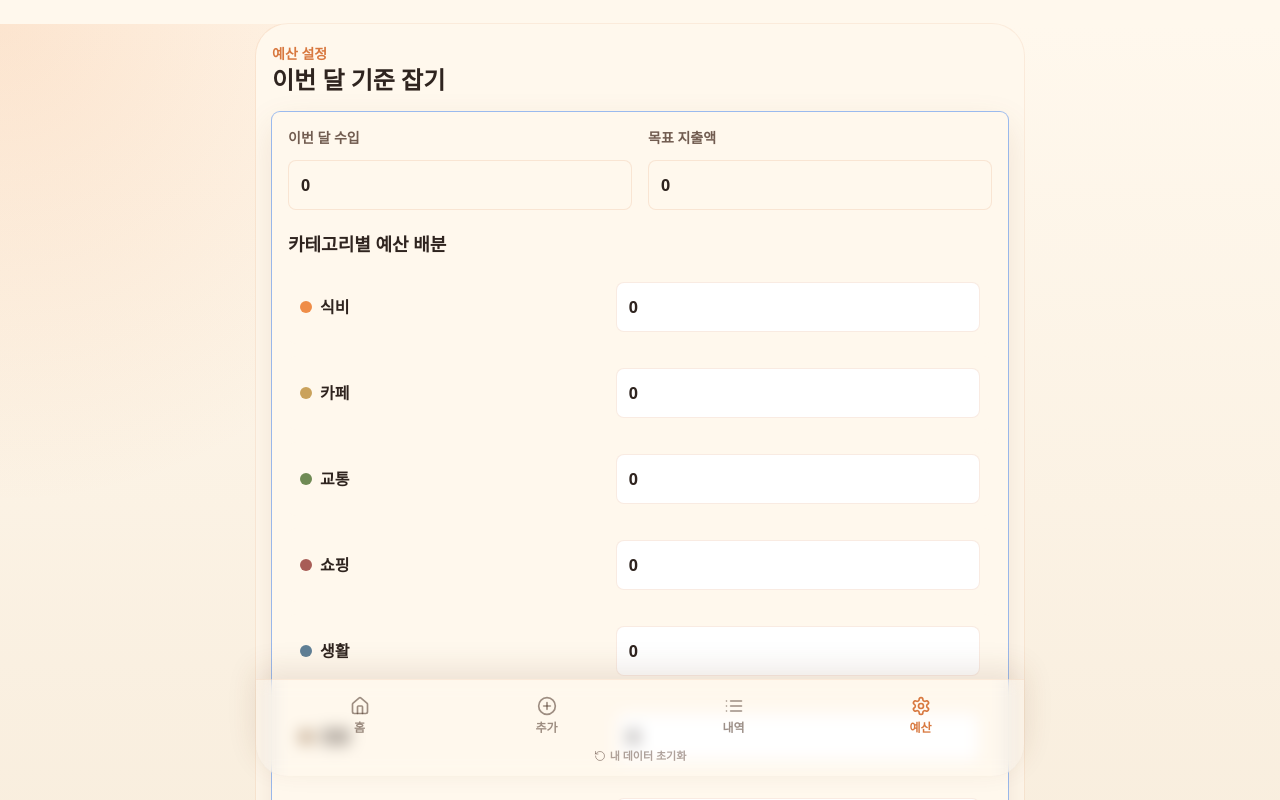
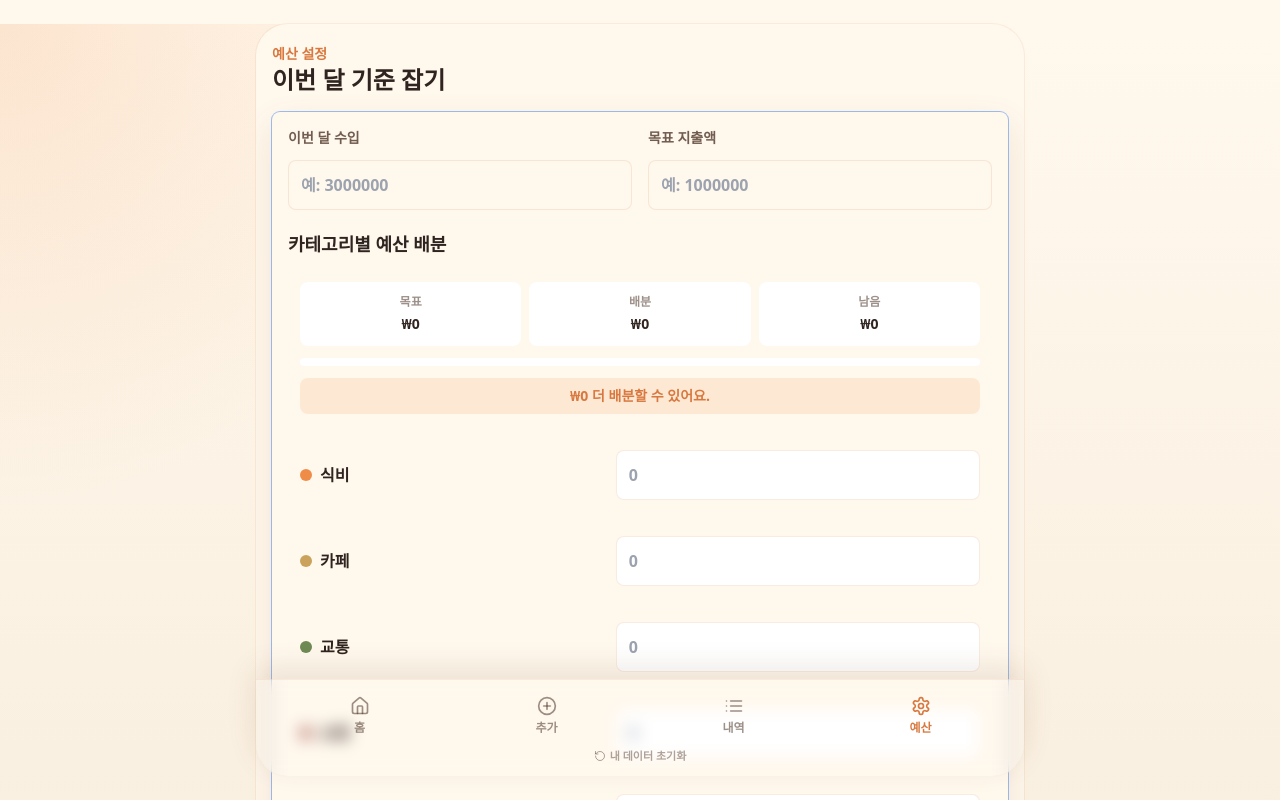
Before and after one commit to gittongcham-cmd/warm-budget, a Next.js app: page / in a window 1280 px wide. Both pictures are taken after a click on the button "예산". Shown: the top 800 px of the page. Built offline with nearby package versions, Linux system fonts and the light colour scheme.

Commit message:
Improve budget allocation inputs

```diff
--- a/src/components/BudgetSettings.tsx
+++ b/src/components/BudgetSettings.tsx
@@ -5,6 +5,7 @@ import { FormEvent, useEffect, useState } from "react";
 import { categories } from "@/data/mockData";
 import { BudgetSettings as BudgetSettingsType, CategoryKey } from "@/types/budget";
 import { Card, Field, Input, Label, PrimaryButton } from "@/components/ui";
+import { formatCurrency } from "@/utils/budget";
 
 export function BudgetSettings({
   settings,
@@ -30,6 +31,16 @@ export function BudgetSettings({
     }));
   }
 
+  const allocatedBudget = categories.reduce((total, category) => total + (form.categoryBudgets[category.key] || 0), 0);
+  const remainingAllocation = form.targetSpending - allocatedBudget;
+  const allocationRate = form.targetSpending > 0 ? (allocatedBudget / form.targetSpending) * 100 : 0;
+  const allocationTone =
+    remainingAllocation < 0
+      ? "bg-rosewood/12 text-rosewood"
+      : remainingAllocation === 0 && form.targetSpending > 0
+        ? "bg-moss/15 text-moss"
+        : "bg-persimmon/15 text-clay";
+
   function handleSubmit(event: FormEvent<HTMLFormElement>) {
     event.preventDefault();
     onSave(form);
@@ -53,7 +64,8 @@ export function BudgetSettings({
                 inputMode="numeric"
                 min={0}
                 type="number"
-                value={form.monthlyIncome}
+                value={form.monthlyIncome || ""}
+                placeholder="예: 3000000"
                 onChange={(event) => setForm((current) => ({ ...current, monthlyIncome: Number(event.target.value) }))}
               />
             </Field>
@@ -63,7 +75,8 @@ export function BudgetSettings({
                 inputMode="numeric"
                 min={0}
                 type="number"
-                value={form.targetSpending}
+                value={form.targetSpending || ""}
+                placeholder="예: 1000000"
                 onChange={(event) => setForm((current) => ({ ...current, targetSpending: Number(event.target.value) }))}
               />
             </Field>
@@ -71,6 +84,23 @@ export function BudgetSettings({
 
           <div>
             <h2 className="mb-3 text-lg font-black">카테고리별 예산 배분</h2>
+            <div className="mb-3 rounded-lg bg-cream p-3">
+              <div className="grid grid-cols-3 gap-2 text-center">
+                <BudgetSummary label="목표" value={formatCurrency(form.targetSpending)} />
+                <BudgetSummary label="배분" value={formatCurrency(allocatedBudget)} />
+                <BudgetSummary label={remainingAllocation < 0 ? "초과" : "남음"} value={formatCurrency(Math.abs(remainingAllocation))} />
+              </div>
+              <div className="mt-3 h-2 overflow-hidden rounded-full bg-white">
+                <div className="h-full rounded-full bg-clay" style={{ width: `${Math.min(Math.max(allocationRate, 0), 100)}%` }} />
+              </div>
+              <p className={`mt-3 rounded-lg px-3 py-2 text-center text-sm font-bold ${allocationTone}`}>
+                {remainingAllocation < 0
+                  ? `목표 지출액보다 ${formatCurrency(Math.abs(remainingAllocation))} 더 배분했어요.`
+                  : remainingAllocation === 0 && form.targetSpending > 0
+                    ? "목표 지출액을 모두 배분했어요."
+                    : `${formatCurrency(remainingAllocation)} 더 배분할 수 있어요.`}
+              </p>
+            </div>
             <div className="space-y-3">
               {categories.map((category) => (
                 <div key={category.key} className="grid grid-cols-[1fr_minmax(130px,1.2fr)] items-center gap-3 rounded-lg bg-cream p-3">
@@ -82,7 +112,8 @@ export function BudgetSettings({
                     inputMode="numeric"
                     min={0}
                     type="number"
-                    value={form.categoryBudgets[category.key]}
+                    value={form.categoryBudgets[category.key] || ""}
+                    placeholder="0"
                     onChange={(event) => updateCategory(category.key, event.target.value)}
                     className="bg-white"
                   />
@@ -101,3 +132,12 @@ export function BudgetSettings({
     </div>
   );
 }
+
+function BudgetSummary({ label, value }: { label: string; value: string }) {
+  return (
+    <div className="min-w-0 rounded-lg bg-white px-2 py-3">
+      <p className="text-xs font-bold text-cocoa/55">{label}</p>
+      <p className="mt-1 truncate text-sm font-black text-ink">{value}</p>
+    </div>
+  );
+}
```
